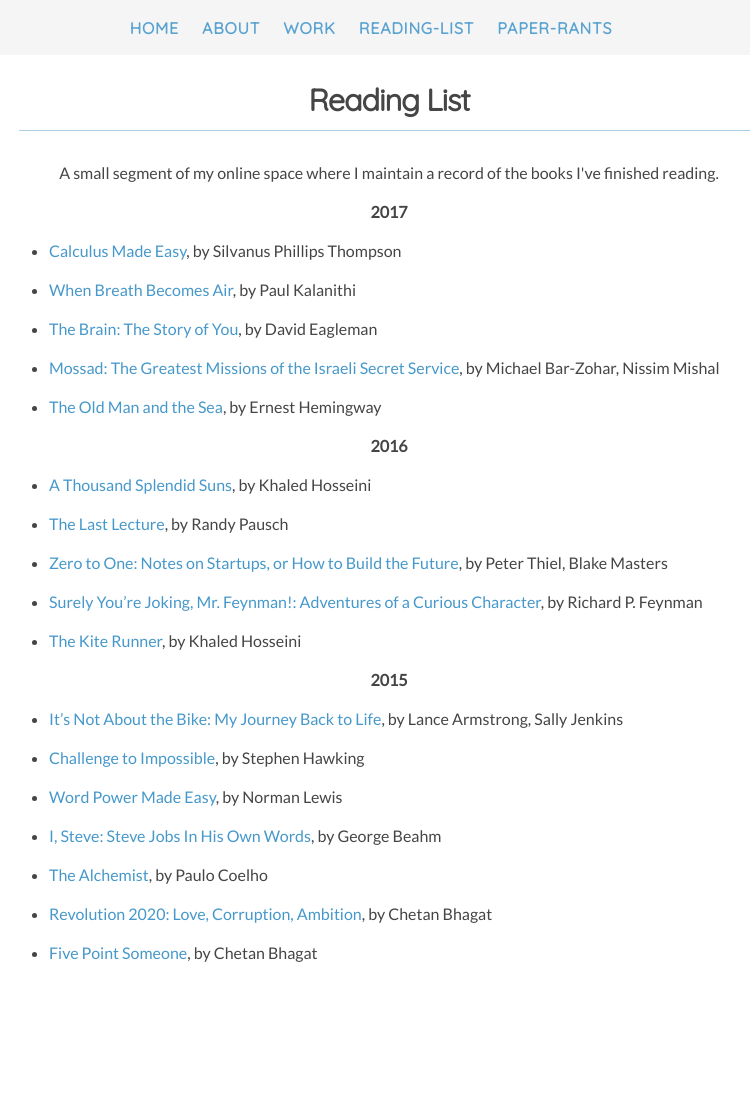
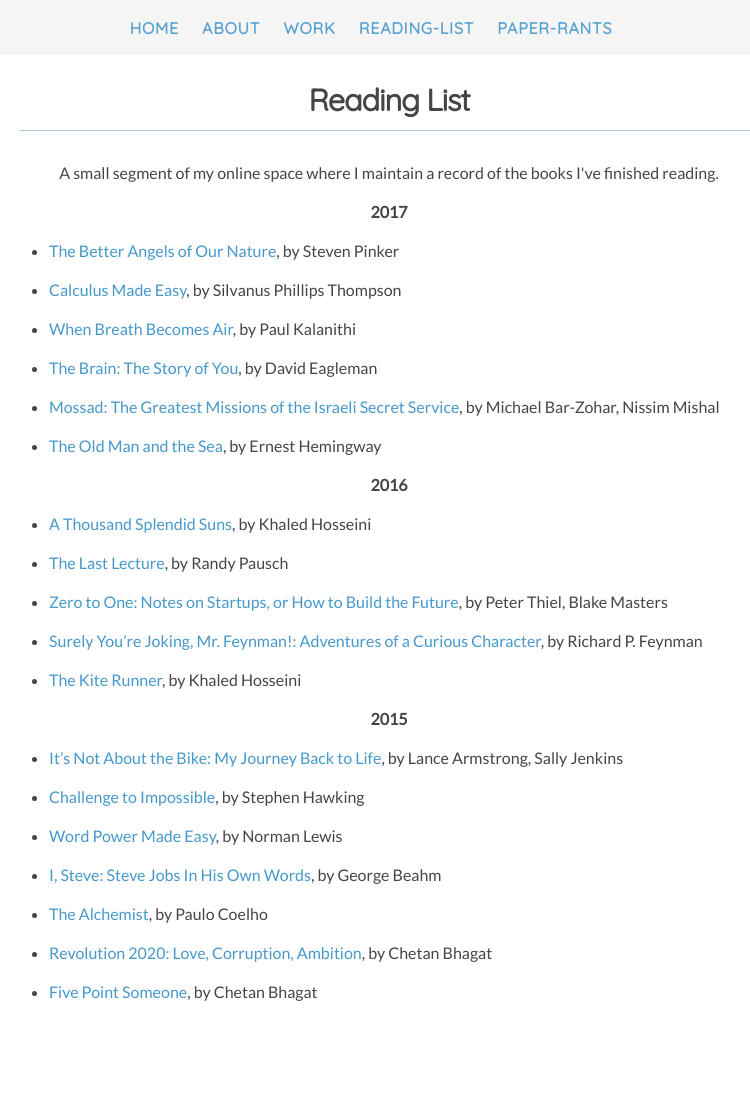
Before and after one commit to lprimeroo/saruftw.github.io.old, a Jekyll site: the page built from readinglist.md, in a window 1280 px wide. Shown: the whole page, without its empty margins (251-1001 px from the left). Built offline with Jekyll 4.4.1, drawn with Linux system fonts in a browser that asks for light colours; nearby versions of some CDN libraries; before the commit the page ends 1061 px from its top, so only the background shows below that.

Commit message:
Update readinglist.md

```diff
--- a/readinglist.md
+++ b/readinglist.md
@@ -11,6 +11,8 @@ permalink: /readinglist/
 <p align="center">
 	<strong>2017</strong>
 </p>
+
+* <a href="https://www.amazon.com/Better-Angels-Our-Nature-Violence/dp/0143122010/ref=sr_1_1?ie=UTF8&qid=1499622864&sr=8-1&keywords=The+Better+Angels+of+Our+Nature">The Better Angels of Our Nature</a>, by Steven Pinker
 
 * <a href="https://www.amazon.com/Calculus-Made-Easy-introduction-differential/dp/1484024850/ref=sr_1_1?ie=UTF8&qid=1499619131&sr=8-1&keywords=Calculus+Made+Easy">Calculus Made Easy</a>, by Silvanus Phillips Thompson
 
```
